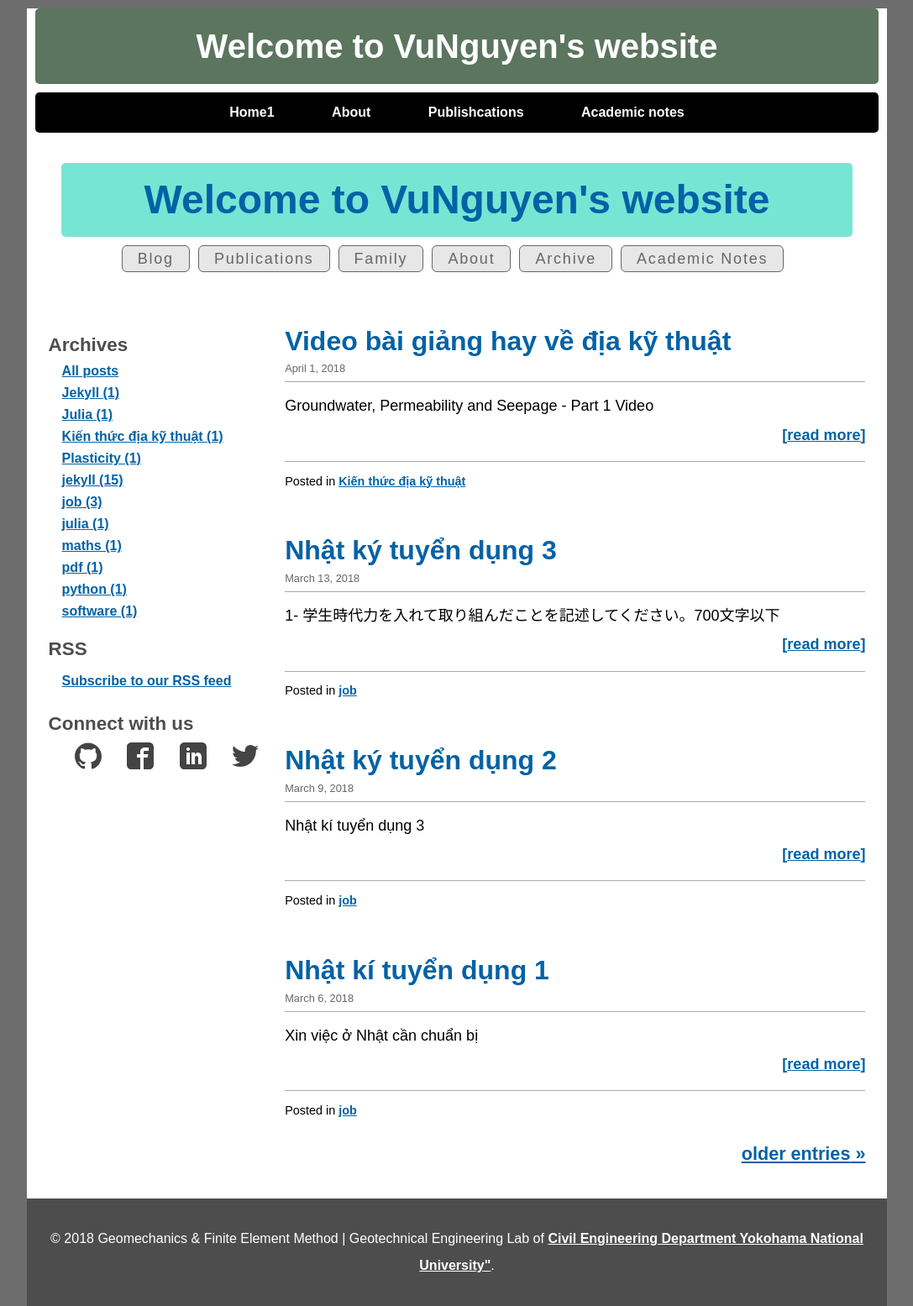
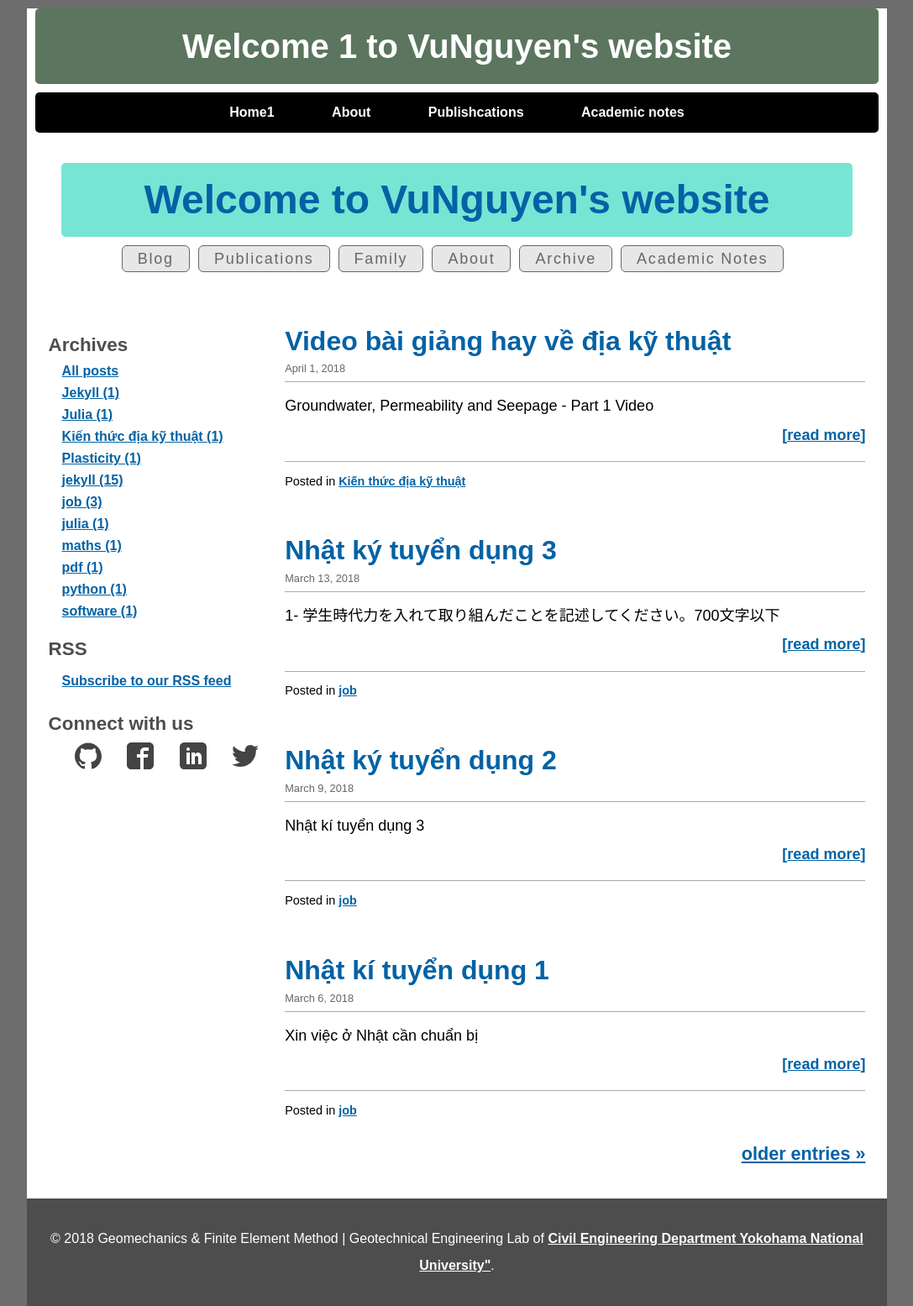
Before and after one commit to quangvunp/geomechanics, a Jekyll site: the page built from index.html, in a window 1280 px wide. Shown: the whole page at 84% size, without its empty margins (96-1183 px from the left). Built offline with Jekyll 4.4.1, drawn with Linux system fonts in a browser that asks for light colours; the list of posts is cut into pages by our own code.

Commit message:
Update default.html

```diff
--- a/_layouts/default.html
+++ b/_layouts/default.html
@@ -23,7 +23,7 @@
 
 
 <div id="header">
-<h6> Welcome to VuNguyen's website </h6>
+<h6 style="margin: 0 auto"> Welcome 1 to VuNguyen's website </h6>
 </div>
 
 <div id="navbar">
```
